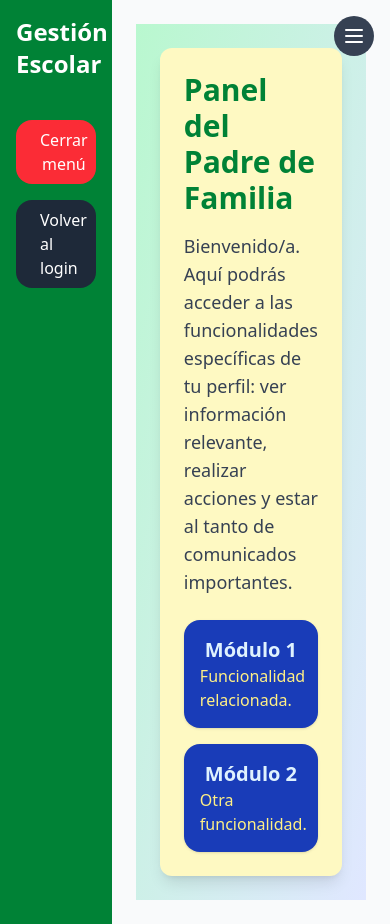
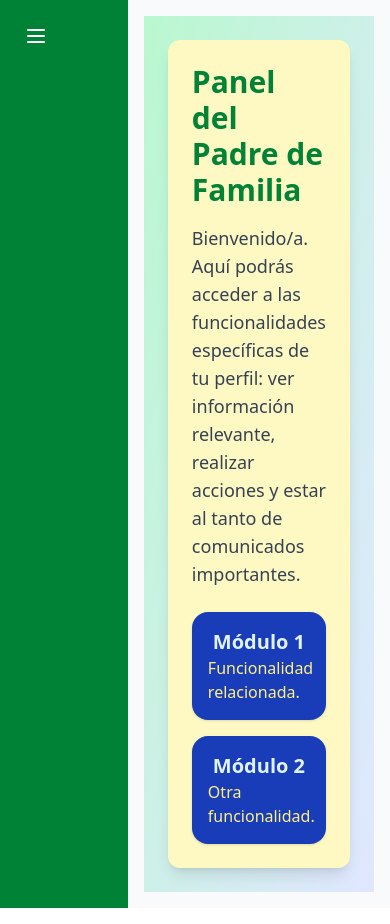
Before and after one commit to fausto5454/GestionEscolar, a React (Vite) app: page /parent in a window 390 px wide. Built offline with nearby package versions, Linux system fonts and the light colour scheme.

Commit message:
Se realizó ajustes de estilo en la fuente del panel izquierdo

```diff
--- a/src/components/Layout.jsx
+++ b/src/components/Layout.jsx
@@ -2,13 +2,26 @@ import { useState } from "react";
 import { Link } from "react-router-dom";
 import { useAuth } from "../context/AuthContext";
 import { motion } from "framer-motion";
-import { Home, Users, FileText, BookOpen, FileCheck, ClipboardList, FilePlus, LogOut, ArrowLeftCircle, Menu } from "lucide-react"; // Añadido el ícono Menu
+import {
+  Home,
+  Users,
+  FileText,
+  BookOpen,
+  FileCheck,
+  ClipboardList,
+  FilePlus,
+  LogOut,
+  ArrowLeftCircle,
+  Menu, // <-- ICONO DEL BOTÓN HAMBURGUESA
+} from "lucide-react";
 
 function Layout({ children }) {
   const { user, logout } = useAuth();
   const [isCollapsed, setIsCollapsed] = useState(false);
+  const [isMenuOpen, setIsMenuOpen] = useState(false); // Nuevo estado para controlar la visibilidad del menú en móvil
 
   const toggleSidebar = () => setIsCollapsed(!isCollapsed);
+  const toggleMobileMenu = () => setIsMenuOpen(!isMenuOpen); // Función para controlar el menú en móvil
 
   const menu = {
     admin: [
@@ -45,14 +58,18 @@ function Layout({ children }) {
         transition={{ type: "spring", stiffness: 100 }}
         className="bg-green-700 text-white p-4 shadow-xl overflow-hidden"
       >
-        {/* Botón hamburguesa visible solo en pantallas pequeñas */}
+        {/* Botón hamburguesa visible solo en dispositivos móviles */}
+        <div className="block lg:hidden">
           <button
-          onClick={toggleSidebar}
-          className="lg:hidden p-2 bg-gray-700 rounded-full text-white absolute top-4 right-4"
+            onClick={toggleMobileMenu}
+            className="text-white p-2"
           >
-          <Menu size={24} />
+            <Menu size={24} /> {/* Icono del menú hamburguesa */}
           </button>
+        </div>
 
+        {/* Menú lateral para dispositivos grandes */}
+        <div className={`lg:block ${isMenuOpen ? "block" : "hidden"} lg:flex lg:flex-col`}>
           <div className="flex justify-between items-center mb-6">
             {!isCollapsed && <h2 className="text-2xl font-bold">Gestión Escolar</h2>}
           </div>
@@ -65,14 +82,14 @@ function Layout({ children }) {
                   className="flex items-center space-x-2 hover:text-indigo-200 transition-colors"
                 >
                   <span>{item.icon}</span>
-                {!isCollapsed && <span>{item.label}</span>}
+                  <span className="text-sm sm:text-base lg:text-lg">{!isCollapsed && item.label}</span>
                 </Link>
               </li>
             ))}
           </ul>
 
           <button
-          onClick={logout}
+            onClick={toggleSidebar}
             className="mt-10 flex items-center space-x-2 px-4 py-2 bg-red-500 hover:bg-yellow-500 rounded-2xl text-white w-full"
           >
             <LogOut size={18} />
@@ -85,12 +102,12 @@ function Layout({ children }) {
             className="mt-4 flex items-center space-x-2 px-4 py-2 bg-gray-800 hover:bg-yellow-500 rounded-2xl text-white w-full"
           >
             <ArrowLeftCircle size={18} />
-          {!isCollapsed && <span>Volver al login</span>}
+            {!isCollapsed && <span className="text-sm sm:text-base lg:text-lg">Volver al login</span>}
           </Link>
-
+        </div>
       </motion.aside>
 
-      <main className="flex-1 p-6 bg-gray-50">{children}</main>
+      <main className="flex-1 p-4 bg-gray-50">{children}</main>
     </div>
   );
 }
```
Lines whose indentation alone changed are shown as unchanged.
